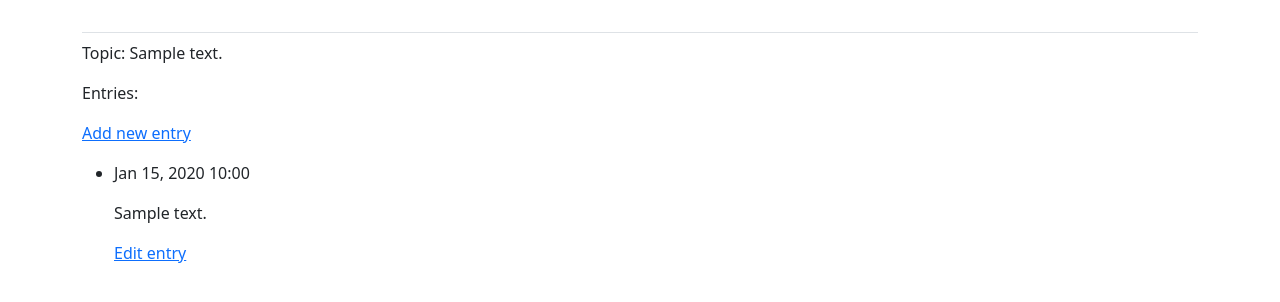
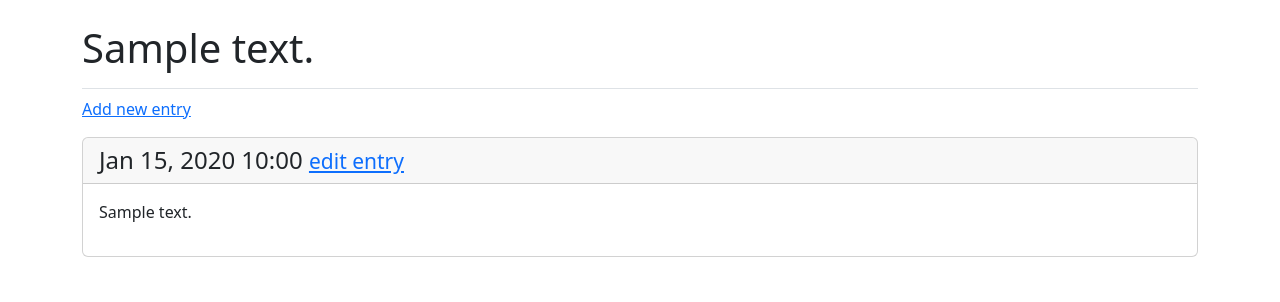
Before and after one commit to SasquatchXYZ/CrashCourse, a Django app: page /topics/1/ in a window 1280 px wide. Shown: the part 58-360 px from the top of the page. Run offline with Django 5.2, Linux system fonts and the light colour scheme; the first user in the database is signed in; tables that the repository leaves empty hold one stand-in row (Sample ...); some libraries are stand-ins or nearby versions.

Commit message:
Styling the entries on the topics page

```diff
--- a/Chapter-18/learning_log/learning_logs/templates/learning_logs/topic.html
+++ b/Chapter-18/learning_log/learning_logs/templates/learning_logs/topic.html
@@ -1,27 +1,33 @@
 {% extends 'learning_logs/base.html' %}
 
+{% block page_header %}
+    <h1>{{ topic.text }}</h1>
+{% endblock page_header %}
+
 {% block content %}
-    <p>Topic: {{ topic.text }}</p>
-
-    <p>Entries:</p>
     <p>
         <a href="{% url 'learning_logs:new_entry' topic.id %}">
             Add new entry
         </a>
     </p>
-    <ul>
-        {% for entry in entries %}
-            <li>
-                <p>{{ entry.date_added|date:'M d, Y H:i' }}</p>
-                <p>{{ entry.text|linebreaks }}</p>
-                <p>
+
+    {% for entry in entries %}
+        <div class="card mb-3">
+            <!-- Card header with a timestamp and edit link -->
+            <h4 class="card-header">
+                {{ entry.date_added|date:'M d, Y H:i' }}
+                <small>
                     <a href="{% url 'learning_logs:edit_entry' entry.id %}">
-                        Edit entry
+                        edit entry
                     </a>
-                </p>
-            </li>
-        {% empty %}
-            <li>There are no entries for this topic yet.</li>
-        {% endfor %}
-    </ul>
+                </small>
+            </h4>
+            <!-- Card body with entry text -->
+            <div class="card-body">
+                {{ entry.text|linebreaks }}
+            </div>
+        </div>
+    {% empty %}
+        <p>There are no entries for this topic yet.</p>
+    {% endfor %}
 {% endblock content %}
```
